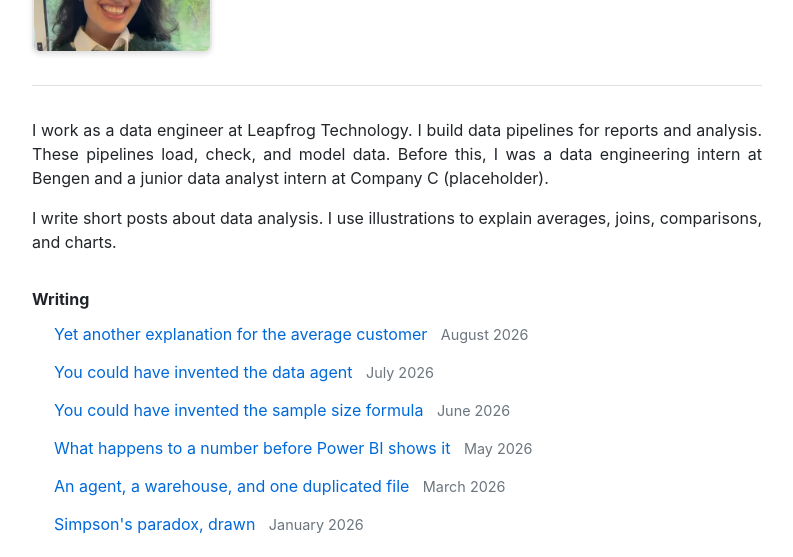
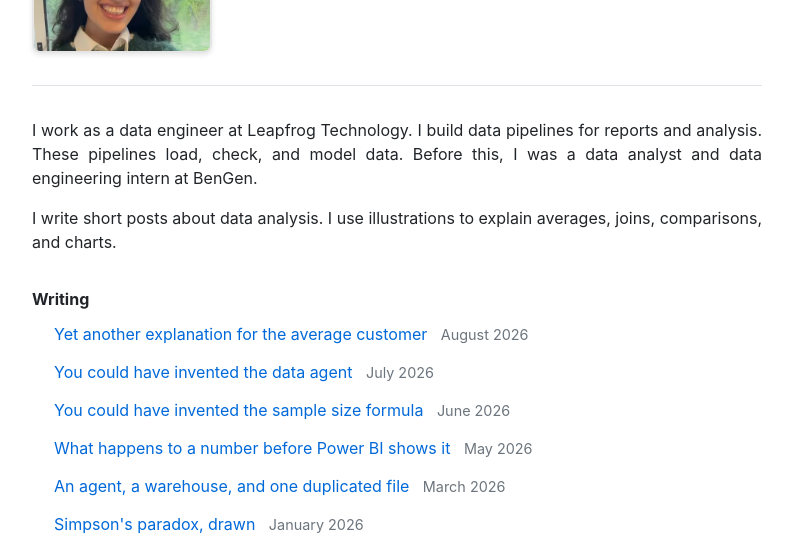
Before and after one commit to manisha-subedi/manisha-subedi.github.io, an Astro site: page / in a window 1280 px wide. Shown: the part 234-791 px from the top of the page, without its empty margins (243-1036 px from the left). Built offline with nearby package versions, Linux system fonts and the light colour scheme; Astro itself is replaced by a stand-in of ours.

Commit message:
CV: BenGen replaces the placeholder role, Power BI first
Co-Authored-By: Claude Opus 5 <noreply@anthropic.com>

```diff
--- a/src/pages/index.astro
+++ b/src/pages/index.astro
@@ -33,8 +33,7 @@ const posts = await getPosts();
     <p>
       I work as a data engineer at Leapfrog Technology. I build data pipelines
       for reports and analysis. These pipelines load, check, and model data.
-      Before this, I was a data engineering intern at Bengen and a junior data
-      analyst intern at Company C (placeholder).
+      Before this, I was a data analyst and data engineering intern at BenGen.
     </p>
     <p>
       I write short posts about data analysis. I use illustrations to explain
```
Also changed, not shown: tests/site.test.mjs (+2 -2 lines), 2 other files.
